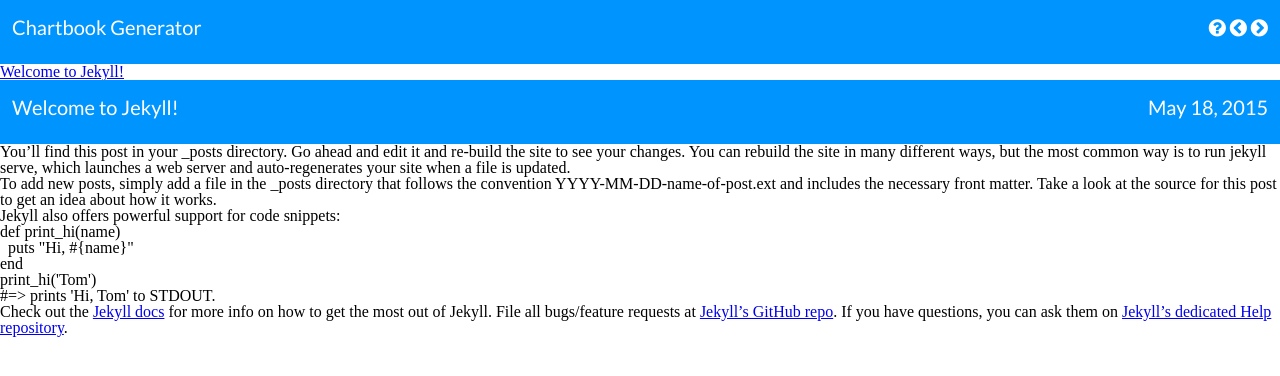
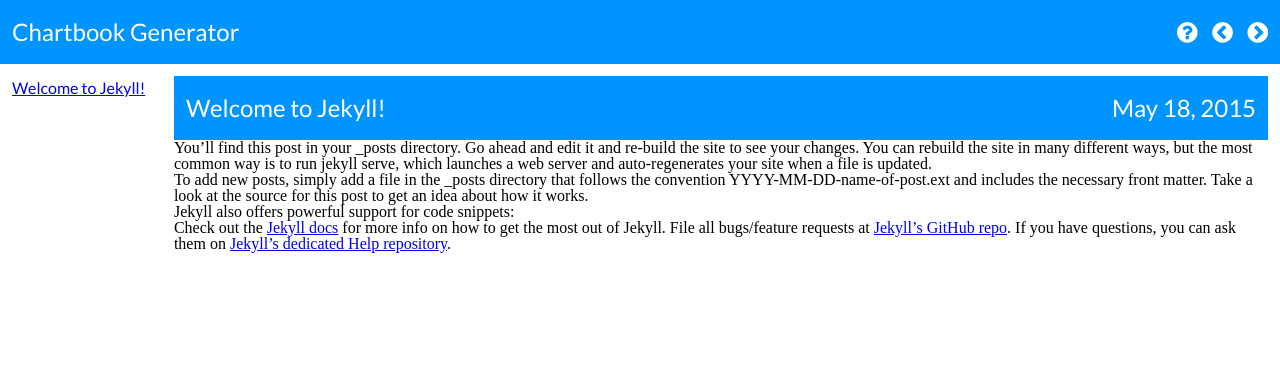
Before and after one commit to TaxFoundation/chartbook, a Jekyll site: the page built from _posts/2015-05-18-welcome-to-jekyll.markdown, in a window 1280 px wide. Shown: the top 376 px of the page. Built offline with Jekyll 4.4.1, drawn with Linux system fonts in a browser that asks for light colours; nearby versions of some CDN libraries.

Commit message:
Finish basic flexbox layout

```diff
--- a/_includes/header.html
+++ b/_includes/header.html
@@ -1,11 +1,11 @@
 <header>
-  <div class="chartbook-title">
+  <div class="chartbook-name">
     <a href="{{ site.baseurl }}/">{{ site.title }}</a>
   </div>
 
   <div class="chartbook-nav-icons">
-    <i class="fa fa-question-circle"></i>
-    <i class="fa fa-chevron-circle-left"></i>
-    <i class="fa fa-chevron-circle-right"></i>
+    <a href="#"><i class="fa fa-question-circle"></i></a>
+    <a href="#"><i class="fa fa-chevron-circle-left"></i></a>
+    <a href="#"><i class="fa fa-chevron-circle-right"></i></a>
   </div>
 </header>
--- a/_posts/2015-05-18-welcome-to-jekyll.markdown
+++ b/_posts/2015-05-18-welcome-to-jekyll.markdown
@@ -10,14 +10,6 @@
 
 Jekyll also offers powerful support for code snippets:
 
-{% highlight ruby %}
-def print_hi(name)
-  puts "Hi, #{name}"
-end
-print_hi('Tom')
-#=> prints 'Hi, Tom' to STDOUT.
-{% endhighlight %}
-
 Check out the [Jekyll docs][jekyll] for more info on how to get the most out of Jekyll. File all bugs/feature requests at [Jekyll’s GitHub repo][jekyll-gh]. If you have questions, you can ask them on [Jekyll’s dedicated Help repository][jekyll-help].
 
 [jekyll]:      http://jekyllrb.com
--- a/_sass/_layout.scss
+++ b/_sass/_layout.scss
@@ -1,2 +1,17 @@
+html,
+body {
+  display: flex;
+  flex-direction: column;
+}
+
 .page-content {
+  display: flex;
+  flex-direction: row;
+  flex-grow: 1;
 }
+
+header,
+nav,
+.slides {
+  padding: 12px;
+}
--- a/_sass/_navigation.scss
+++ b/_sass/_navigation.scss
@@ -1,13 +1,13 @@
 header {
+  align-items: center;
   background-color: $brand-color;
   box-sizing: border-box;
   color: white;
   display: flex;
   height: 64px;
   justify-content: space-between;
-  padding: 12px;
   width: 100%;
-  @include set-font(20px);
+  @include set-font(24px);
 
   a {
     color: white;
@@ -19,13 +19,17 @@
   }
 
   .chartbook-nav-icons {
-
+    i {
+      margin-left: 10px;
+    }
   }
 }
 
 nav {
   box-sizing: border-box;
+  display: block;
   height: 100%;
   overflow-y: auto;
   width: 256px;
+  @include set-font(16px);
 }
--- a/_sass/_slide.scss
+++ b/_sass/_slide.scss
@@ -0,0 +1,12 @@
+section {
+  display: block;
+  @include set-font(16px);
+}
+
+.active-slide {
+  visibility: visible;
+}
+
+.hidden-slide {
+  visibility: hidden;
+}
--- a/index.html
+++ b/index.html
@@ -2,4 +2,8 @@
 layout: default
 ---
 
-<p>Chartbook goes here</p>
+{% for page in site.posts %}
+
+<section>{{ page.content }}</section>
+
+{% endfor %}
```
Also changed, not shown: _layouts/page.html (deleted, +0 -14 lines), about.md (deleted, +0 -11 lines), images/test.svg (added), 1 other file.
